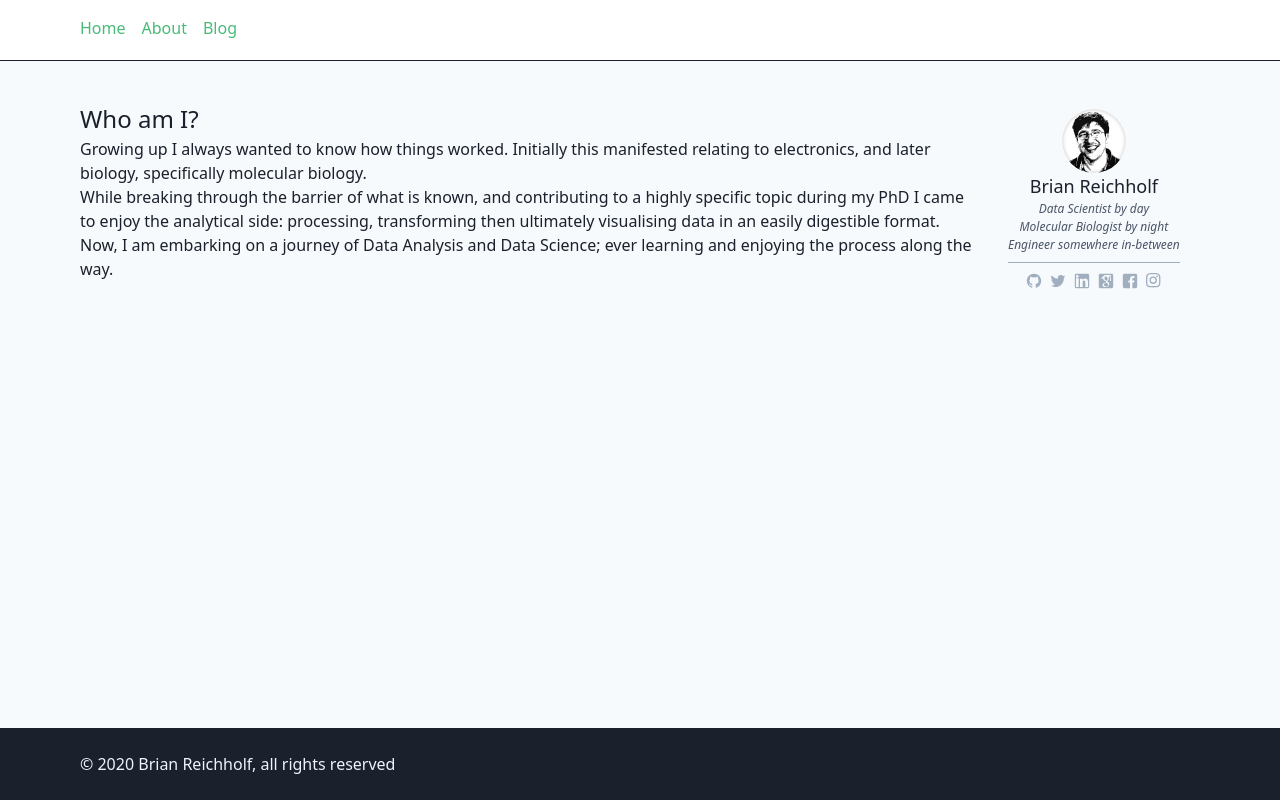
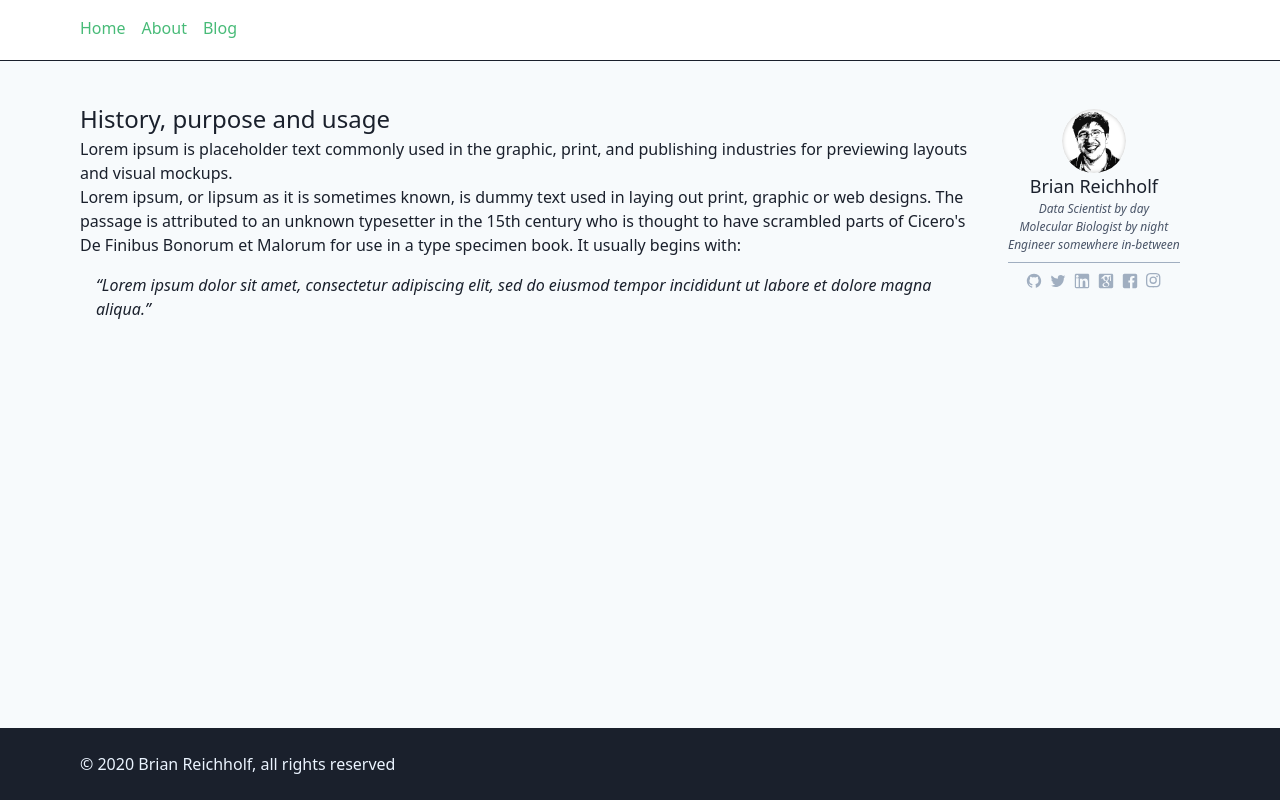
Before and after one commit to breichholf/minimalist-nuxt-blog, a Nuxt app: page /about in a window 1280 px wide. Built offline with nearby package versions, Linux system fonts and the light colour scheme.

Commit message:
About lipsum

```diff
--- a/pages/about.vue
+++ b/pages/about.vue
@@ -1,15 +1,18 @@
 <template>
   <div>
-    <h1>Who am I?</h1>
+    <h1>History, purpose and usage</h1>
     <article>
-      Growing up I always wanted to know how things worked. Initially this
-      manifested relating to electronics, and later biology, specifically
-      molecular biology. <br />
-      While breaking through the barrier of what is known, and contributing to a
-      highly specific topic during my PhD I came to enjoy the analytical side:
-      processing, transforming then ultimately visualising data in an easily
-      digestible format. Now, I am embarking on a journey of Data Analysis and
-      Data Science; ever learning and enjoying the process along the way.
+      Lorem ipsum is placeholder text commonly used in the graphic, print, and
+      publishing industries for previewing layouts and visual mockups. <br />
+      Lorem ipsum, or lipsum as it is sometimes known, is dummy text used in
+      laying out print, graphic or web designs. The passage is attributed to an
+      unknown typesetter in the 15th century who is thought to have scrambled
+      parts of Cicero's De Finibus Bonorum et Malorum for use in a type specimen
+      book. It usually begins with:
+      <blockquote>
+        “Lorem ipsum dolor sit amet, consectetur adipiscing elit, sed do eiusmod
+        tempor incididunt ut labore et dolore magna aliqua.”
+      </blockquote>
     </article>
   </div>
 </template>
```
